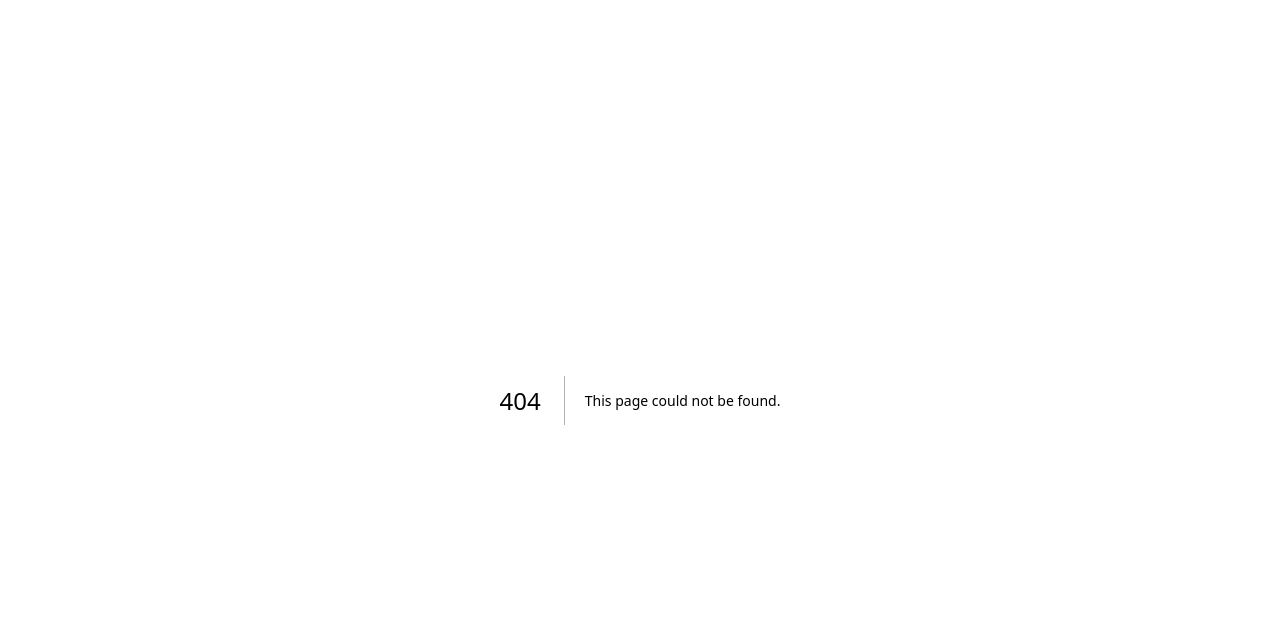
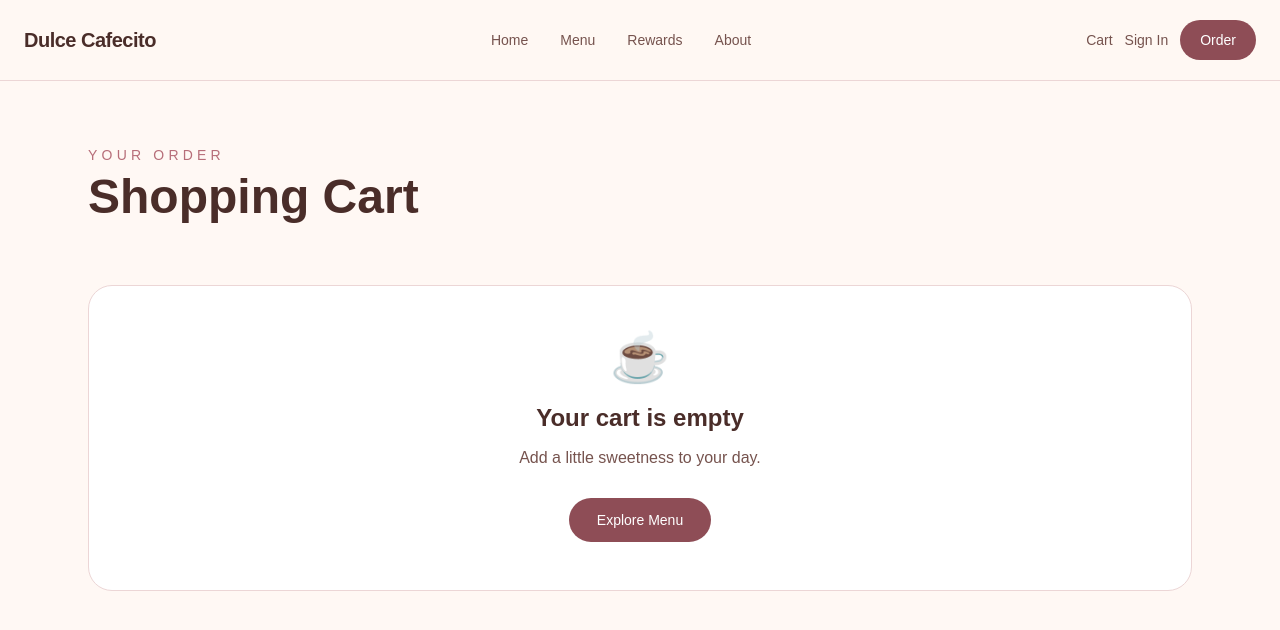
Before and after one commit to fertap05/dulce-cafecito, a Next.js app: page /cart in a window 1280 px wide. Before the commit this address had no page. Shown: the top 630 px of the page. Built offline with nearby package versions, Linux system fonts and the light colour scheme.

Commit message:
Add persistent shopping cart

```diff
--- /dev/null
+++ b/src/app/cart/page.tsx
@@ -0,0 +1,24 @@
+import CartContents from "@/components/CartContents";
+import Header from "@/components/Header";
+
+export default function CartPage() {
+  return (
+    <main className="min-h-screen bg-[#fff8f4] text-[#4a2d29]">
+      <Header />
+
+      <section className="mx-auto max-w-6xl px-6 py-16">
+        <div>
+          <p className="text-sm uppercase tracking-[0.3em] text-[#b76e79]">
+            Your Order
+          </p>
+
+          <h1 className="mt-2 text-4xl font-semibold sm:text-5xl">
+            Shopping Cart
+          </h1>
+        </div>
+
+        <CartContents />
+      </section>
+    </main>
+  );
+}
--- a/src/app/layout.tsx
+++ b/src/app/layout.tsx
@@ -1,3 +1,4 @@
+import CartProvider from "@/components/CartProvider";
 import type { Metadata } from "next";
 import { Geist, Geist_Mono } from "next/font/google";
 import "./globals.css";
@@ -24,7 +25,9 @@ export default function RootLayout({ children }: LayoutProps<"/">) {
       lang="en"
       className={`${geistSans.variable} ${geistMono.variable} h-full antialiased`}
     >
-      <body className="min-h-full flex flex-col">{children}</body>
+      <body className="min-h-full flex flex-col">
+  <CartProvider>{children}</CartProvider>
+</body>
     </html>
   );
 }
--- /dev/null
+++ b/src/components/CartButton.tsx
@@ -0,0 +1,24 @@
+"use client";
+
+import Link from "next/link";
+
+import { useCart } from "@/components/CartProvider";
+
+export default function CartButton() {
+  const { itemCount } = useCart();
+
+  return (
+    <Link
+      href="/cart"
+      className="relative text-sm text-[#76534e] transition hover:text-[#8e4d56]"
+    >
+      Cart
+
+      {itemCount > 0 && (
+        <span className="ml-1 inline-flex min-w-5 items-center justify-center rounded-full bg-[#8e4d56] px-1.5 py-0.5 text-xs text-white">
+          {itemCount}
+        </span>
+      )}
+    </Link>
+  );
+}
--- /dev/null
+++ b/src/components/CartContents.tsx
@@ -0,0 +1,168 @@
+"use client";
+
+import Link from "next/link";
+
+import { useCart } from "@/components/CartProvider";
+
+export default function CartContents() {
+  const {
+    items,
+    subtotal,
+    removeItem,
+    updateQuantity,
+    clearCart,
+  } = useCart();
+
+  if (items.length === 0) {
+    return (
+      <div className="mt-16 rounded-3xl border border-[#ecd6d6] bg-white p-12 text-center">
+        <p className="text-5xl">☕</p>
+
+        <h2 className="mt-5 text-2xl font-semibold">
+          Your cart is empty
+        </h2>
+
+        <p className="mt-3 text-[#76534e]">
+          Add a little sweetness to your day.
+        </p>
+
+        <Link
+          href="/menu"
+          className="mt-7 inline-block rounded-full bg-[#8e4d56] px-7 py-3 text-sm font-medium text-white"
+        >
+          Explore Menu
+        </Link>
+      </div>
+    );
+  }
+
+  return (
+    <div className="mt-12 grid gap-10 lg:grid-cols-[1fr_340px]">
+      <div className="space-y-5">
+        {items.map((item) => {
+          const lineTotal = item.unitPrice * item.quantity;
+
+          return (
+            <article
+              key={item.cartId}
+              className="rounded-3xl border border-[#ecd6d6] bg-white p-6"
+            >
+              <div className="flex justify-between gap-6">
+                <div>
+                  <h2 className="text-xl font-semibold">
+                    {item.name}
+                  </h2>
+
+                  <p className="mt-3 text-sm text-[#76534e]">
+                    Milk: {item.milk}
+                  </p>
+
+                  <p className="mt-1 text-sm text-[#76534e]">
+                    Cold Foam: {item.coldFoam}
+                  </p>
+
+                  {item.instructions && (
+                    <p className="mt-1 text-sm text-[#76534e]">
+                      Notes: {item.instructions}
+                    </p>
+                  )}
+                </div>
+
+                <p className="font-semibold text-[#8e4d56]">
+                  ${lineTotal.toFixed(2)}
+                </p>
+              </div>
+
+              <div className="mt-6 flex items-center justify-between">
+                <div className="flex items-center gap-3">
+                  <button
+                    type="button"
+                    onClick={() =>
+                      updateQuantity(
+                        item.cartId,
+                        item.quantity - 1
+                      )
+                    }
+                    className="flex h-9 w-9 items-center justify-center rounded-full border border-[#8e4d56]"
+                  >
+                    −
+                  </button>
+
+                  <span className="min-w-6 text-center">
+                    {item.quantity}
+                  </span>
+
+                  <button
+                    type="button"
+                    onClick={() =>
+                      updateQuantity(
+                        item.cartId,
+                        item.quantity + 1
+                      )
+                    }
+                    className="flex h-9 w-9 items-center justify-center rounded-full border border-[#8e4d56]"
+                  >
+                    +
+                  </button>
+                </div>
+
+                <button
+                  type="button"
+                  onClick={() => removeItem(item.cartId)}
+                  className="text-sm text-[#a25058] underline-offset-4 hover:underline"
+                >
+                  Remove
+                </button>
+              </div>
+            </article>
+          );
+        })}
+      </div>
+
+      <aside className="h-fit rounded-3xl border border-[#ecd6d6] bg-white p-6">
+        <h2 className="text-xl font-semibold">
+          Order Summary
+        </h2>
+
+        <div className="mt-6 flex justify-between text-[#76534e]">
+          <span>Subtotal</span>
+          <span>${subtotal.toFixed(2)}</span>
+        </div>
+
+        <div className="my-6 h-px bg-[#ecd6d6]" />
+
+        <div className="flex justify-between text-lg font-semibold">
+          <span>Total</span>
+          <span>${subtotal.toFixed(2)}</span>
+        </div>
+
+        <p className="mt-3 text-xs leading-5 text-[#94716b]">
+          Taxes, discounts, and payment details will be
+          calculated during checkout.
+        </p>
+
+        <button
+          type="button"
+          className="mt-7 w-full rounded-full bg-[#8e4d56] px-6 py-4 font-medium text-white"
+        >
+          Continue to Checkout
+        </button>
+
+        <button
+          type="button"
+          onClick={clearCart}
+          className="mt-4 w-full text-sm text-[#76534e] underline-offset-4 hover:underline"
+        >
+          Clear Cart
+        </button>
+
+        <Link
+          href="/menu"
+          className="mt-5 block text-center text-sm text-[#8e4d56]"
+        >
+          ← Continue Shopping
+        </Link>
+      </aside>
+    </div>
+  );
+}
--- /dev/null
+++ b/src/components/CartProvider.tsx
@@ -0,0 +1,123 @@
+"use client";
+
+import {
+  createContext,
+  ReactNode,
+  useContext,
+  useEffect,
+  useState,
+} from "react";
+
+import type { AddCartItem, CartItem } from "@/types/cart";
+
+type CartContextValue = {
+  items: CartItem[];
+  itemCount: number;
+  subtotal: number;
+  addItem: (item: AddCartItem) => void;
+  removeItem: (cartId: string) => void;
+  updateQuantity: (cartId: string, quantity: number) => void;
+  clearCart: () => void;
+};
+
+const CartContext = createContext<CartContextValue | undefined>(
+  undefined
+);
+
+const STORAGE_KEY = "dulce-cafecito-cart";
+
+export default function CartProvider({
+  children,
+}: {
+  children: ReactNode;
+}) {
+  const [items, setItems] = useState<CartItem[]>([]);
+  const [loaded, setLoaded] = useState(false);
+
+  useEffect(() => {
+    try {
+      const savedCart = localStorage.getItem(STORAGE_KEY);
+
+      if (savedCart) {
+        setItems(JSON.parse(savedCart));
+      }
+    } catch {
+      console.error("Could not load the saved cart.");
+    }
+
+    setLoaded(true);
+  }, []);
+
+  useEffect(() => {
+    if (!loaded) {
+      return;
+    }
+
+    localStorage.setItem(STORAGE_KEY, JSON.stringify(items));
+  }, [items, loaded]);
+
+  function addItem(item: AddCartItem) {
+    const newItem: CartItem = {
+      ...item,
+      cartId: crypto.randomUUID(),
+    };
+
+    setItems((currentItems) => [...currentItems, newItem]);
+  }
+
+  function removeItem(cartId: string) {
+    setItems((currentItems) =>
+      currentItems.filter((item) => item.cartId !== cartId)
+    );
+  }
+
+  function updateQuantity(cartId: string, quantity: number) {
+    setItems((currentItems) =>
+      currentItems.map((item) =>
+        item.cartId === cartId
+          ? { ...item, quantity: Math.max(1, quantity) }
+          : item
+      )
+    );
+  }
+
+  function clearCart() {
+    setItems([]);
+  }
+
+  const itemCount = items.reduce(
+    (total, item) => total + item.quantity,
+    0
+  );
+
+  const subtotal = items.reduce(
+    (total, item) => total + item.unitPrice * item.quantity,
+    0
+  );
+
+  return (
+    <CartContext.Provider
+      value={{
+        items,
+        itemCount,
+        subtotal,
+        addItem,
+        removeItem,
+        updateQuantity,
+        clearCart,
+      }}
+    >
+      {children}
+    </CartContext.Provider>
+  );
+}
+
+export function useCart() {
+  const context = useContext(CartContext);
+
+  if (!context) {
+    throw new Error("useCart must be used inside CartProvider");
+  }
+
+  return context;
+}
--- a/src/components/DrinkCustomizer.tsx
+++ b/src/components/DrinkCustomizer.tsx
@@ -2,6 +2,7 @@
 
 import { useState } from "react";
 
+import { useCart } from "@/components/CartProvider";
 import type { MenuItem } from "@/data/menu";
 
 type DrinkCustomizerProps = {
@@ -15,8 +16,23 @@ export default function DrinkCustomizer({
   const [coldFoam, setColdFoam] = useState("None");
   const [quantity, setQuantity] = useState(1);
   const [instructions, setInstructions] = useState("");
+  const { addItem } = useCart();
+  const [added, setAdded] = useState(false);
+  const total = item.price * quantity;
 
-  const total = item.price * quantity;
+function handleAddToCart() {
+  addItem({
+    productId: item.id,
+    name: item.name,
+    unitPrice: item.price,
+    quantity,
+    milk,
+    coldFoam,
+    instructions,
+  });
+
+  setAdded(true);
+}
 
   return (
     <div>
@@ -160,11 +176,11 @@ export default function DrinkCustomizer({
       </div>
 
       <button
-        type="button"
-        className="mt-8 w-full rounded-full bg-[#8e4d56] px-6 py-4 font-medium text-white transition hover:bg-[#763d46]"
-      >
-        Add to Cart
-      </button>
+  type="button"
+  onClick={handleAddToCart}
+  className="mt-8 w-full rounded-full bg-[#8e4d56] px-6 py-4 font-medium text-white transition hover:bg-[#763d46]">
+  {added ? "Added to Cart ✓" : "Add to Cart"}
+    </button>
     </div>
   );
 }
--- a/src/components/Header.tsx
+++ b/src/components/Header.tsx
@@ -1,4 +1,5 @@
 import Link from "next/link";
+import CartButton from "@/components/CartButton";
 
 export default function Header() {
   return (
@@ -30,6 +31,8 @@ export default function Header() {
         </nav>
 
         <div className="flex items-center gap-3">
+          <CartButton />
+
           <Link
             href="/login"
             className="hidden text-sm text-[#76534e] transition hover:text-[#8e4d56] sm:block"
--- /dev/null
+++ b/src/types/cart.ts
@@ -0,0 +1,12 @@
+export type CartItem = {
+  cartId: string;
+  productId: number;
+  name: string;
+  unitPrice: number;
+  quantity: number;
+  milk: string;
+  coldFoam: string;
+  instructions: string;
+};
+
+export type AddCartItem = Omit<CartItem, "cartId">;
```
